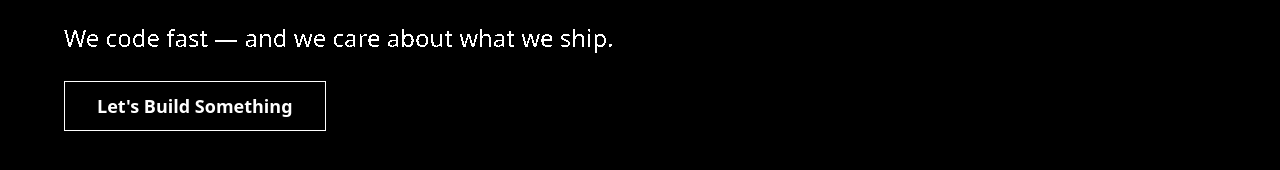
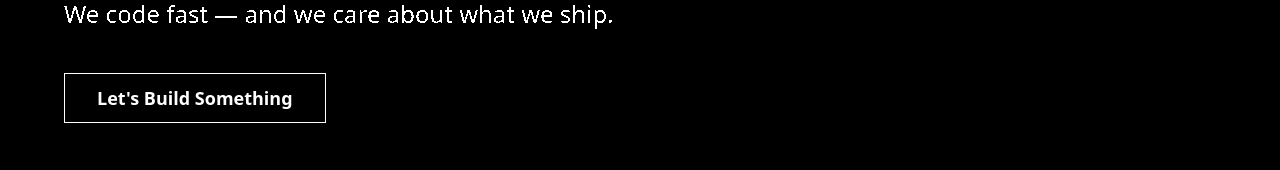
Before and after one commit to Gilabs-Studio/gilabs-company-profile, a Next.js app in the folder apps/frontend/: page / in a window 1280 px wide. Shown: the part 652-822 px from the top of the page. Built offline with nearby package versions, Linux system fonts and the light colour scheme; no server answers.

Commit message:
feat(scroll): implement HomePageScrollControl for managing scroll behavior and preventing overflow on homepage; enhance Hero component and useScrollSection hook for improved section tracking

```diff
--- a/apps/frontend/src/app/globals.css
+++ b/apps/frontend/src/app/globals.css
@@ -31,6 +31,19 @@ body {
   background: var(--background);
   color: var(--foreground);
   font-family: var(--font-sans), Arial, Helvetica, sans-serif;
+  /* Prevent overscroll and ensure proper scroll containment */
+  overscroll-behavior-y: none;
+  overflow-x: hidden;
+}
+
+/* Prevent document overflow on homepage */
+html.homepage-active {
+  overflow-x: hidden;
+}
+
+html.homepage-active body {
+  /* Ensure body doesn't create extra scroll space */
+  overflow-x: hidden;
 }
 
 @keyframes fadeInUp {
--- a/apps/frontend/src/app/page.tsx
+++ b/apps/frontend/src/app/page.tsx
@@ -1,4 +1,5 @@
 import { Hero } from "@/features/landing/components/Hero";
+import { HomePageScrollControl } from "@/features/landing/components/HomePageScrollControl";
 import { generateMetadata } from "@/lib/seo";
 import type { Metadata } from "next";
 
@@ -13,10 +14,25 @@ export const metadata: Metadata = generateMetadata({
 });
 
 export default function HomePage() {
+  const totalHeight = TOTAL_SECTIONS * 100;
+
   return (
+    <>
+      <HomePageScrollControl totalSections={TOTAL_SECTIONS} />
+
       <main className="relative bg-black">
         <Hero />
 
+        {/* Scroll snap points container with explicit height limit */}
+        <div
+          className="scroll-sections-container"
+          style={{
+            height: `${totalHeight}vh`,
+            minHeight: `${totalHeight}vh`,
+            maxHeight: `${totalHeight}vh`,
+            overflow: "hidden",
+          }}
+        >
           {/* Scroll snap points for Hero sections - each section is exactly 100vh */}
           {Array.from({ length: TOTAL_SECTIONS }, (_, index) => (
             <div
@@ -25,11 +41,13 @@ export default function HomePage() {
               style={{
                 height: "100vh",
                 minHeight: "100vh",
-            maxHeight: "100vh"
+                maxHeight: "100vh",
               }}
               aria-hidden="true"
             />
           ))}
+        </div>
       </main>
+    </>
   );
 }
--- a/apps/frontend/src/features/landing/components/Hero.tsx
+++ b/apps/frontend/src/features/landing/components/Hero.tsx
@@ -82,22 +82,33 @@ export function Hero() {
   return (
     <section
       className={cn(
-        "fixed inset-0 min-h-screen bg-black text-white transition-opacity duration-500",
+        "fixed inset-0 bg-black text-white transition-opacity duration-500",
         isActive ? "opacity-100 pointer-events-auto" : "opacity-0 pointer-events-none"
       )}
       style={{
-        top: "var(--header-height, 4rem)", // Start below header
-        height: "calc(100vh - var(--header-height, 4rem))", // Full height minus header
+        top: "var(--header-height, 4rem)",
+        height: "calc(100vh - var(--header-height, 4rem))",
+        // Prevent internal scrolling, use page scroll only
+        overflow: "hidden",
       }}
     >
       <ScrollProgress
         totalSections={TOTAL_SECTIONS}
         activeSection={activeSection}
       />
-      <div className="w-full h-full flex items-start px-4 sm:px-6 lg:px-8 lg:pl-16 overflow-y-auto">
-        <div className="max-w-4xl space-y-4 sm:space-y-6 pt-12 sm:pt-16 md:pt-20 lg:pt-24">
+      {/* Container with proper constraints */}
+      <div className="w-full h-full flex items-center justify-start px-4 sm:px-6 lg:px-8 lg:pl-16">
+        <div
+          className="max-w-4xl w-full space-y-4 sm:space-y-6"
+          style={{
+            // Ensure content fits within viewport with proper padding
+            maxHeight: "calc(100vh - var(--header-height, 4rem) - 4rem)",
+            paddingTop: "clamp(2rem, 5vh, 4rem)",
+            paddingBottom: "clamp(2rem, 5vh, 4rem)",
+          }}
+        >
           {/* Headline with Morphing Text */}
-          <div className="relative min-h-[4rem] sm:min-h-[5rem] md:min-h-[6rem] lg:min-h-[7rem] xl:min-h-[8rem]">
+          <div className="relative min-h-16 sm:min-h-20 md:min-h-24 lg:min-h-28 xl:min-h-32">
             <MorphingText
               text={currentSection.heading}
               isActive={isActive}
@@ -110,7 +121,7 @@ export function Hero() {
           <div className="space-y-3 sm:space-y-4 max-w-3xl">
             {/* Render body texts - always use consistent textId for morphing */}
             {currentSection.body.map((bodyText, index) => (
-              <div key={`${activeSection}-body-${index}`} className="relative min-h-[2rem]">
+              <div key={`${activeSection}-body-${index}`} className="relative min-h-8">
                 <MorphingText
                   text={bodyText}
                   isActive={isActive}
@@ -124,7 +135,7 @@ export function Hero() {
           {/* CTA Button with fade in/out animation */}
           <div
             className={cn(
-              "transition-opacity duration-1000 ease-in-out",
+              "transition-opacity duration-1000 ease-in-out pt-2 sm:pt-4",
               currentSection.button ? "opacity-100" : "opacity-0 pointer-events-none"
             )}
           >
--- /dev/null
+++ b/apps/frontend/src/features/landing/components/HomePageScrollControl.tsx
@@ -0,0 +1,104 @@
+"use client";
+
+import { useEffect } from "react";
+import { usePathname } from "next/navigation";
+
+interface HomePageScrollControlProps {
+  totalSections: number;
+}
+
+/**
+ * Component to control scroll behavior on homepage
+ * Prevents overflow and manages scroll boundaries
+ */
+export function HomePageScrollControl({ totalSections }: HomePageScrollControlProps) {
+  const pathname = usePathname();
+
+  useEffect(() => {
+    // Only apply on homepage
+    if (pathname !== "/") {
+      document.documentElement.classList.remove("homepage-active");
+      return;
+    }
+
+    // Add class to html for CSS targeting
+    document.documentElement.classList.add("homepage-active");
+
+    // Calculate max scroll position with more accurate detection
+    const getMaxScrollPosition = () => {
+      const windowHeight = window.innerHeight;
+      const documentHeight = document.documentElement.scrollHeight;
+      // Max scroll is when bottom of viewport reaches bottom of document
+      return documentHeight - windowHeight;
+    };
+
+    let maxScrollPosition = getMaxScrollPosition();
+
+    // Update max scroll on resize
+    const handleResize = () => {
+      maxScrollPosition = getMaxScrollPosition();
+    };
+
+    // Prevent scroll beyond max position
+    const handleScroll = () => {
+      const currentScroll = window.scrollY;
+      const documentHeight = document.documentElement.scrollHeight;
+      const windowHeight = window.innerHeight;
+
+      // Recalculate in case of dynamic content
+      maxScrollPosition = documentHeight - windowHeight;
+
+      if (currentScroll > maxScrollPosition) {
+        window.scrollTo({
+          top: maxScrollPosition,
+          behavior: 'auto'
+        });
+      }
+
+      // Prevent negative scroll (bounce effect on some browsers)
+      if (currentScroll < 0) {
+        window.scrollTo({
+          top: 0,
+          behavior: 'auto'
+        });
+      }
+    };
+
+    // Prevent wheel events from causing over-scroll
+    const handleWheel = (e: WheelEvent) => {
+      const currentScroll = window.scrollY;
+      const documentHeight = document.documentElement.scrollHeight;
+      const windowHeight = window.innerHeight;
+      const delta = e.deltaY;
+      const atBottom = Math.ceil(currentScroll + windowHeight) >= documentHeight;
+
+      // Prevent scroll down if at bottom
+      if (delta > 0 && atBottom) {
+        e.preventDefault();
+      }
+
+      // Prevent scroll up if at top
+      if (delta < 0 && currentScroll <= 0) {
+        e.preventDefault();
+      }
+    };
+
+    // Add event listeners
+    window.addEventListener("scroll", handleScroll, { passive: true });
+    window.addEventListener("wheel", handleWheel, { passive: false });
+    window.addEventListener("resize", handleResize, { passive: true });
+
+    // Initial check
+    handleResize();
+
+    // Cleanup
+    return () => {
+      document.documentElement.classList.remove("homepage-active");
+      window.removeEventListener("scroll", handleScroll);
+      window.removeEventListener("wheel", handleWheel);
+      window.removeEventListener("resize", handleResize);
+    };
+  }, [pathname, totalSections]);
+
+  return null;
+}
--- a/apps/frontend/src/features/landing/hooks/useScrollSection.ts
+++ b/apps/frontend/src/features/landing/hooks/useScrollSection.ts
@@ -21,24 +21,38 @@ export function useScrollSection(totalSections: number) {
       rafIdRef.current = requestAnimationFrame(() => {
         const scrollPosition = window.scrollY;
         const windowHeight = window.innerHeight;
+        const documentHeight = document.documentElement.scrollHeight;
 
-        // Calculate which section should be active based on scroll position
-        // Each section takes up 100vh
-        const sectionIndex = Math.floor(scrollPosition / windowHeight);
+        // Check if we're at the very bottom (scrollbar mentok)
+        // Use a small threshold to account for sub-pixel rendering
+        const scrolledToBottom = Math.abs(documentHeight - (scrollPosition + windowHeight)) < 2;
+
+        // Calculate which section should be active
+        let sectionIndex: number;
+
+        if (scrolledToBottom) {
+          // If scrollbar is at bottom, force show last section
+          sectionIndex = totalSections - 1;
+        } else {
+          // Calculate based on viewport position
+          // Divide total scrollable height into equal sections
+          const scrollableHeight = documentHeight - windowHeight;
+          const sectionHeight = scrollableHeight / totalSections;
+          sectionIndex = Math.floor(scrollPosition / sectionHeight);
+        }
 
         // Check if we're still within Hero sections
-        const maxHeroScroll = totalSections * windowHeight;
-        const isWithin = scrollPosition < maxHeroScroll;
+        const isWithin = sectionIndex < totalSections || scrolledToBottom;
         setIsWithinHeroSections(isWithin);
 
         // Clamp to valid section indices (0 to totalSections - 1)
-        // This ensures we only track Hero sections, not sections beyond
         const clampedIndex = Math.max(
           0,
           Math.min(sectionIndex, totalSections - 1)
         );
 
         setActiveSection(clampedIndex);
+
         rafIdRef.current = null;
       });
     };
```
Lines whose indentation alone changed are shown as unchanged.
